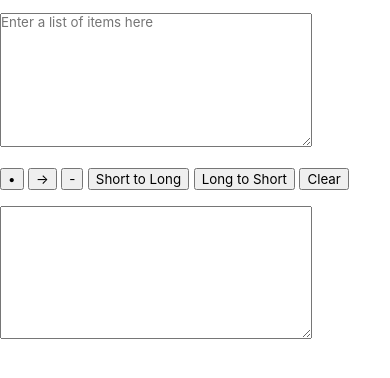
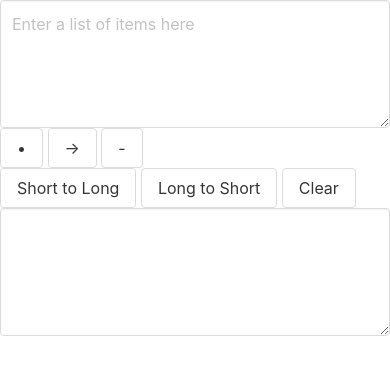
Before and after one commit to craigshoemaker/list-buddy, a plain HTML site: page index.html in a window 390 px wide. Drawn offline with nearby package versions, Linux system fonts and the light colour scheme.

Commit message:
Update index.html

```diff
--- a/index.html
+++ b/index.html
@@ -4,46 +4,40 @@
 	<meta charset='utf-8'>
 	<meta name='viewport' content='width=device-width,initial-scale=1'>
   	<link rel="stylesheet" href="https://cdn.jsdelivr.net/npm/bulma@0.9.1/css/bulma.min.css" integrity="sha256-WLKGWSIJYerRN8tbNGtXWVYnUM5wMJTXD8eG4NtGcDM=" crossorigin="anonymous">
-  <title>List Buddy</title>
+  	<title>List Buddy by @craigshoemaker</title>
   <style>
       button {
         display: pointer;
       }
       @media (max-width: 600px) {
 
-        .list-tools-prefix,
-        .list-tools-commands {
+        .tools {
           display: block;
         }
 
-        .list-tools-prefix span,
-        .list-tools-commands span {
+        .tools span {
           display: none;
         }
       }
   </style>
   </head>
 <body class="container">
-
-  <textarea name="input" id="input" style="margin: 1em 0; width: 80%; height: 10em;" placeholder="Enter a list of items here"></textarea>
-<div style="margin: 0 0 1em 0">
-</style>
-<div class="list-tools-prefix" style="display: inline;">
-    <button id="circleButton">•</button>
-    <button id="arrowButton">→</button>
-    <button id="dashButton">-</button>
+    <textarea name="input" id="input" class="textarea" placeholder="Enter a list of items here"></textarea>
+    <div class="list-tools-prefix tools">
+      <button id="circleButton" class="button">•</button>
+      <button id="arrowButton" class="button">→</button>
+      <button id="dashButton" class="button">-</button>
       <span> | </span>
     </div>
-<div class="list-tools-commands" style="display: inline;">
-    <button id="shortToLongButton">Short to Long</button>
-    <button id="longToShortButton">Long to Short</button>
+    <div class="list-tools-commands tools">
+      <button id="shortToLongButton" class="button">Short to Long</button>
+      <button id="longToShortButton" class="button">Long to Short</button>
       <span> | </span>
-    <button id="clearButton">Clear</button>
+      <button id="clearButton" class="button">Clear</button>
     </div>
-<div style="margin: 1em 0;">
-<textarea name="" id="output"  style="width: 80%; height: 10em;" onclick="this.select()"></textarea>
+    <div>
+      <textarea name="output" id="output" class="textarea" onclick="this.select()"></textarea>
     </div>
-
   </body>
 
   <script>
@@ -102,7 +96,6 @@
         $output.value = "";
       });
 
-
     })();
   </script>
 </html>
```
Lines whose indentation alone changed are shown as unchanged.
